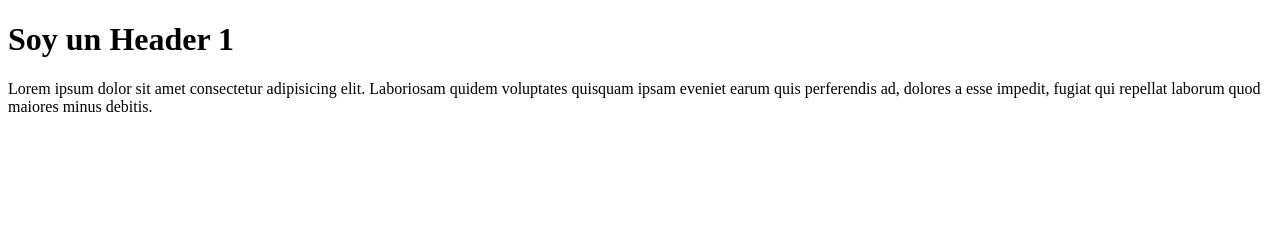
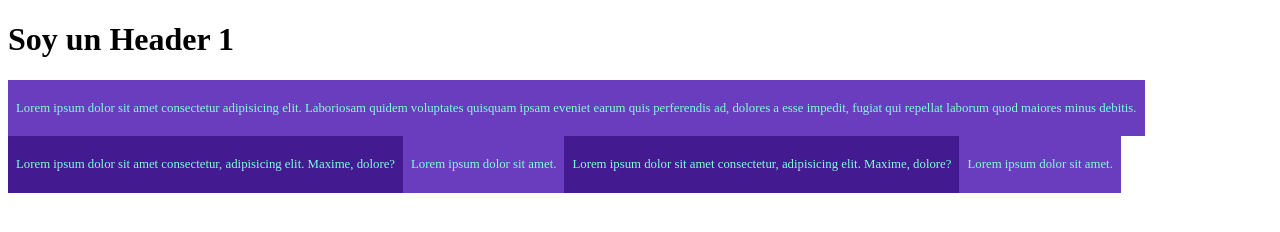
Before and after one commit to Pyload901/test, a plain HTML site: page index.html in a window 1280 px wide. Drawn offline with Linux system fonts and the light colour scheme.

Commit message:
Add: footer code css

```diff
--- a/assets/css/style.css
+++ b/assets/css/style.css
@@ -0,0 +1,30 @@
+:root{
+    box-sizing: border-box;
+}
+
+*, *::afteer, *::before{
+    box-sizing: inherit;
+    margin: 0;
+    padding: 0;
+}
+
+footer{
+    display: flex;
+    flex-wrap: wrap;
+    width: 100%;
+}
+footer > section {
+    padding: 0.5rem;
+}
+
+footer > section:nth-child(odd){
+    background-color: rgb(106, 61, 190);
+}
+footer > section:nth-child(even){
+    background-color: rgb(68, 26, 145);
+}
+
+footer section p{
+    color: aquamarine;
+    font-size: 0.8rem;
+}
--- a/index.html
+++ b/index.html
@@ -15,6 +15,18 @@
         <Section>
             <p>Lorem ipsum dolor sit amet consectetur adipisicing elit. Laboriosam quidem voluptates quisquam ipsam eveniet earum quis perferendis ad, dolores a esse impedit, fugiat qui repellat laborum quod maiores minus debitis.</p>
         </Section>
+        <section>
+            <p>Lorem ipsum dolor sit amet consectetur, adipisicing elit. Maxime, dolore?</p>
+        </section>
+        <section>
+            <p>Lorem ipsum dolor sit amet.</p>
+        </section>
+        <section>
+            <p>Lorem ipsum dolor sit amet consectetur, adipisicing elit. Maxime, dolore?</p>
+        </section>
+        <section>
+            <p>Lorem ipsum dolor sit amet.</p>
+        </section>
     </footer>
 </body>
 </html>
```
